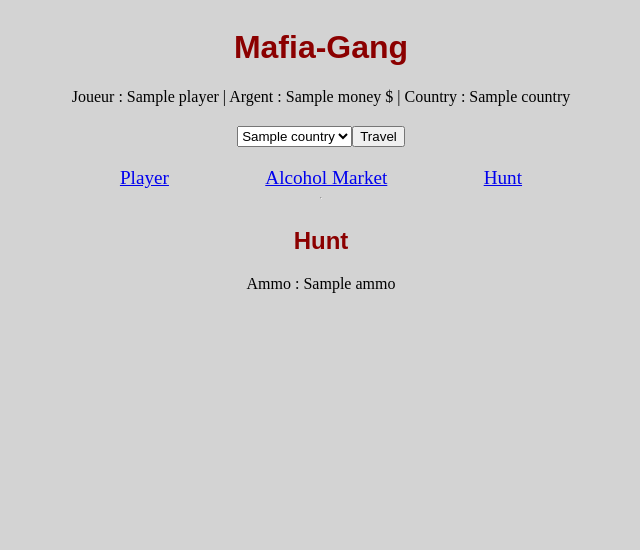
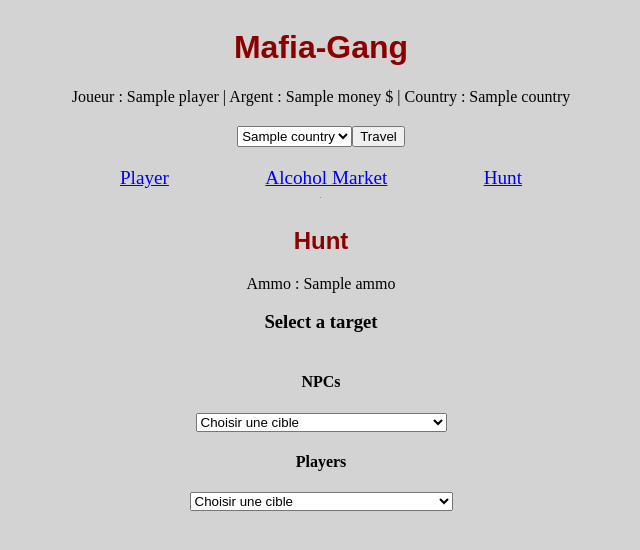
Before and after one commit to carolinebvlt/mafia-gang, a Flask app: template templates/hunt.html in a window 1280 px wide. Shown: the top 550 px of the page, without its empty margins (319-959 px from the left). Run offline with Flask 3, Linux system fonts and the light colour scheme; the template is opened without the code that fills it: most values are stand-ins (such as "Sample title", 1, 10 or a date in 2020).

Commit message:
display targets list on hunt.html

```diff
--- a/app.py
+++ b/app.py
@@ -136,11 +136,15 @@ def hunt():
 
     player_id = session.get("player_id")
     player = game.get_player(player_id)
+    npcs = game.get_all_npcs()
+    players = game.get_all_players()
 
     return render_template(
         "hunt.html",
         player=player,
-        countries=COUNTRIES
+        countries=COUNTRIES,
+        npcs = npcs,
+        players = players
     )
 
 app.run(debug=True)
--- a/templates/hunt.html
+++ b/templates/hunt.html
@@ -3,4 +3,29 @@
 {% block content %}
 <h2>Hunt</h2>
 Ammo : {{player['ammo']}}
+
+<h3>Select a target</h3>
+
+<h4>NPCs</h4>
+
+<select name="npc_id">
+        <option value="" disabled selected>Choisir une cible</option>
+    {% for npc in npcs %}
+        <option value="{{ npc['id'] }}">
+            {{ npc['name'] }} - Prime : {{ npc['bounty'] }} $
+        </option>
+    {% endfor %}
+</select>
+
+<h4>Players</h4>
+
+<select name="player_id">
+        <option value="" disabled selected>Choisir une cible</option>
+    {% for target in players %}
+        <option value="{{ target['id'] }}">
+            {{ target['name'] }} - Prime : {{ target['bounty'] }} $
+        </option>
+    {% endfor %}
+</select>
+
 {% endblock %}
```
Also changed, not shown: game.py (+26 -0 lines).
